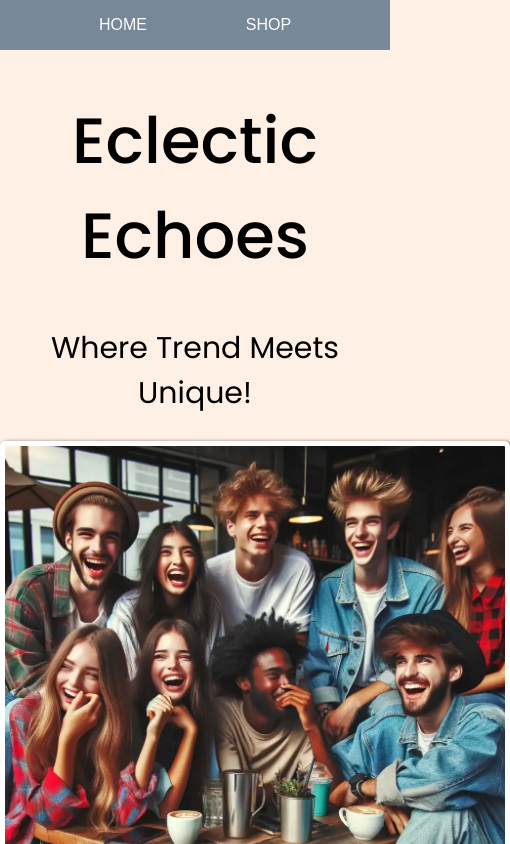
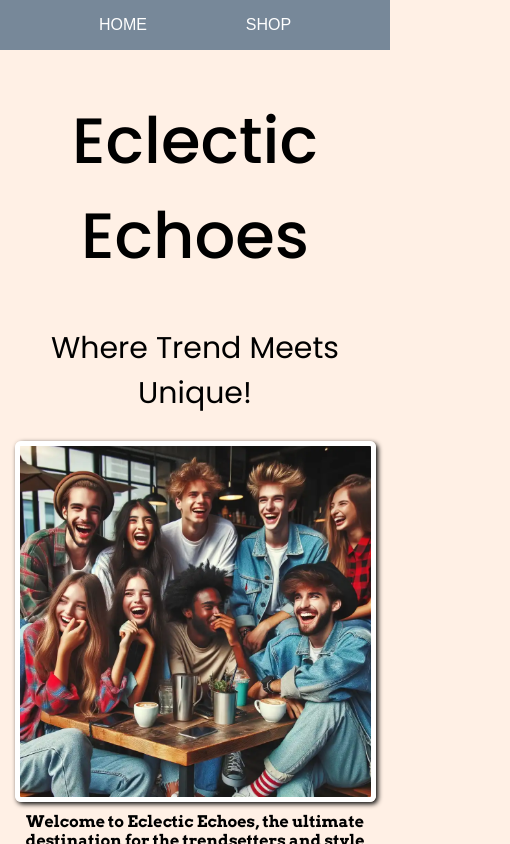
Before and after one commit to aconstas/eclectic-echoes, a React (Vite) app: page /home in a window 390 px wide. Shown: the top 844 px of the page, 510 px wide, since content can reach past the window. Built offline with nearby package versions, Linux system fonts and the light colour scheme.

Commit message:
add media query to handle image sizing

```diff
--- a/src/components/Home/Home.module.css
+++ b/src/components/Home/Home.module.css
@@ -33,3 +33,9 @@
     border-radius: 6px;
     box-shadow: 2px 2px 5px black;
 }
+
+@media (max-width: 1000px) {
+    .photo {
+        width: 90%;
+    }
+}
```
